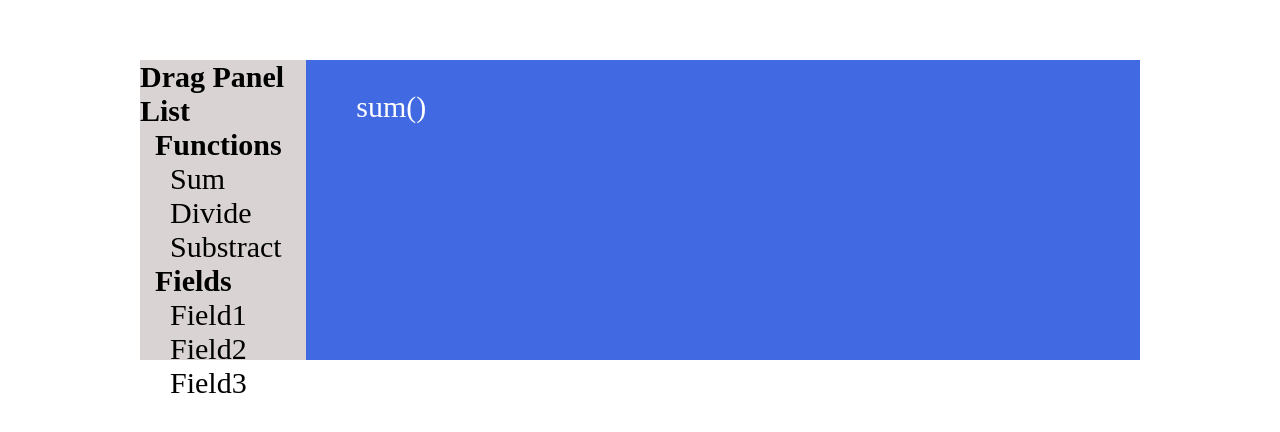
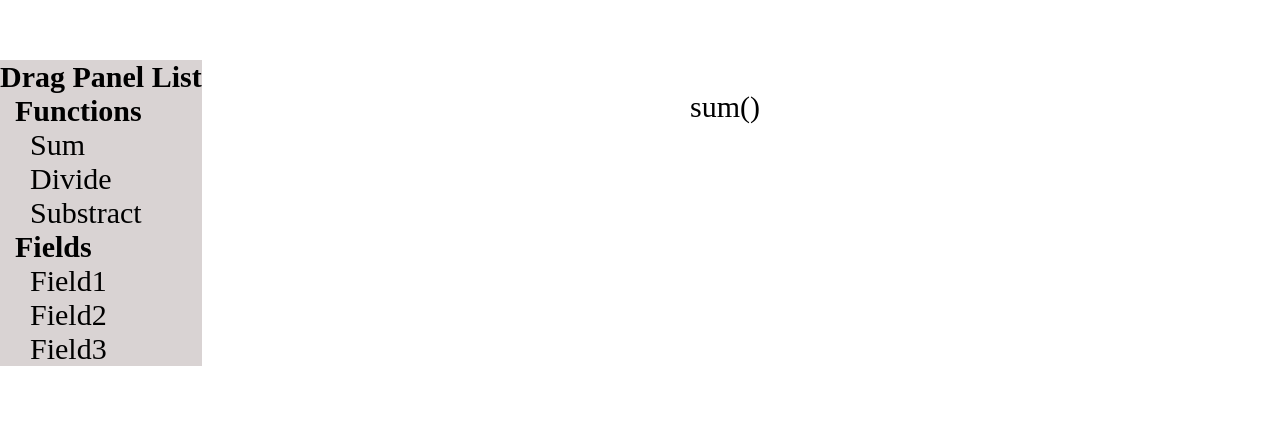
Before and after one commit to Elaard/FunctionDesign, a React (Vite) app: page / in a window 1280 px wide. Shown: the part 140-572 px from the top of the page. Built offline with nearby package versions, Linux system fonts and the light colour scheme.

Commit message:
style: create files style to match components

```diff
--- /dev/null
+++ b/src/components/DragPanel/DragPanel.scss
@@ -0,0 +1,3 @@
+.drag-panel {
+  background-color: rgb(217, 211, 211);
+}
--- a/src/components/DragPanel/DragPanel.tsx
+++ b/src/components/DragPanel/DragPanel.tsx
@@ -2,6 +2,7 @@ import React, { useMemo } from 'react';
 import DraggableListElement from '../ListElement/DraggableListElement';
 import NestedDragList from '../NestedDragList/NestedDragList';
 import { Config } from '../../Models/Config';
+import './DragPanel.scss';
 
 interface DragPanelProps {
   config: Config;
--- a/src/components/FunctionDesign/FunctionDesign.scss
+++ b/src/components/FunctionDesign/FunctionDesign.scss
@@ -1,16 +1,6 @@
-.root-function-container {
+.function-design {
   margin: auto;
   margin-top: 200px;
-  width: 1000px;
-  height: 300px;
-  background-color: rgb(217, 211, 211);
   display: flex;
   justify-content: space-between;
 }
-
-.root-function {
-  width: 100%;
-  padding-left: 50px;
-  padding-top: 30px;
-  background-color: royalblue;
-}
--- a/src/components/FunctionDesign/FunctionDesign.tsx
+++ b/src/components/FunctionDesign/FunctionDesign.tsx
@@ -19,7 +19,7 @@ export default function FunctionDesign({ scheme, config, onChange }: FunctionDes
   return (
     <SchemeContext config={config} providedSchema={scheme} onChange={onChange} >
       <ToggleContext>
-        <div className="root-function-container">
+        <div className="function-design">
           <DndProvider backend={HTML5Backend}>
             <DragPanel config={config} />
             <RootFunction />
--- a/src/components/FunctionScheme/FunctionScheme.scss
+++ b/src/components/FunctionScheme/FunctionScheme.scss
@@ -1,6 +1,5 @@
 .function-scheme {
   flex-grow: 2;
-  color: white;
   display: inline-block;
   &__body {
     display: inline-block;
--- /dev/null
+++ b/src/components/RootFunction/RootFunction.scss
@@ -0,0 +1,5 @@
+.root-function {
+  width: 50vw;
+  padding-left: 50px;
+  padding-top: 30px;
+}
--- a/src/components/RootFunction/RootFunction.tsx
+++ b/src/components/RootFunction/RootFunction.tsx
@@ -1,5 +1,6 @@
 import React from 'react';
 import FunctionSchemeContainer from '../FunctionScheme/FunctionSchemeContainer';
+import './RootFunction.scss';
 
 export default function RootFunction() {
   return <div className="root-function">
```
